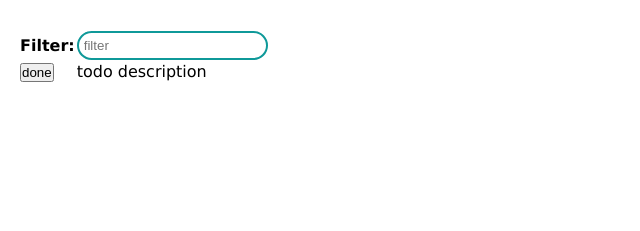
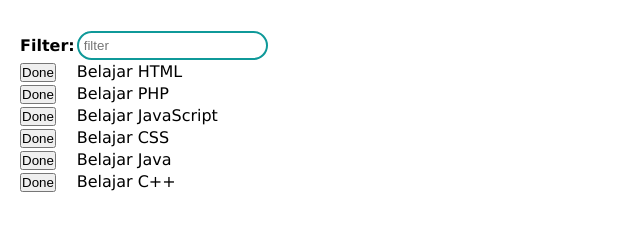
Before and after one commit to marselinusharson/todoList, a plain HTML site: page index.html in a window 1280 px wide. Shown: the part 223-454 px from the top of the page, without its empty margins (0-640 px from the left). Drawn offline with Linux system fonts and the light colour scheme.

Commit message:
button done

```diff
--- a/index.html
+++ b/index.html
@@ -5,8 +5,7 @@
     <meta http-equiv="X-UA-Compatible" content="IE=edge" />
     <meta name="viewport" content="width=device-width, initial-scale=1.0" />
     <title>TodoList</title>
-    <link rel="stylesheet" href="style.css">
-    <script src="main.js"></script>
+    <link rel="stylesheet" href="style.css" />
   </head>
   <body>
     <h1>TODOLIST APP</h1>
@@ -37,6 +36,6 @@
         </tr>
       </tbody>
     </table>
-
+    <script src="main.js"></script>
   </body>
 </html>
--- /dev/null
+++ b/main.js
@@ -0,0 +1,48 @@
+function clearfirstTodo() {
+  const todoListBody = document.getElementById("todoListBody");
+  while (todoListBody.firstChild) {
+    todoListBody.removeChild(todoListBody.firstChild);
+  }
+}
+function displayTodoList() {
+  clearfirstTodo();
+  for (let i = 0; i < todoList.length; i++) {
+    const todo = todoList[i];
+    const tr = document.createElement("tr");
+    const tdButton = document.createElement("td");
+    tr.appendChild(tdButton);
+
+    const buttonDone = document.createElement("input");
+    buttonDone.type = "button";
+    buttonDone.value = "Done";
+    tdButton.appendChild(buttonDone);
+    const tdTodo = document.createElement("td");
+    tdTodo.textContent = todo;
+    tr.appendChild(tdTodo);
+    const todoListBody = document.getElementById("todoListBody");
+    todoListBody.appendChild(tr);
+  }
+}
+
+const todoList = [
+  "Belajar HTML",
+  "Belajar PHP",
+  "Belajar JavaScript",
+  "Belajar CSS",
+  "Belajar Java",
+  "Belajar C++",
+];
+document.forms["todoForm"].onsubmit = function (event) {
+  event.preventDefault();
+  const todo = document.forms["todoForm"]["todo"].value;
+  todoList.push(todo);
+  document.forms["todoForm"].reset();
+  displayTodoList();
+};
+
+const searchInput = document.getElementById("search");
+searchInput.onchange = function () {
+  console.log("On Change");
+};
+
+displayTodoList()
```
